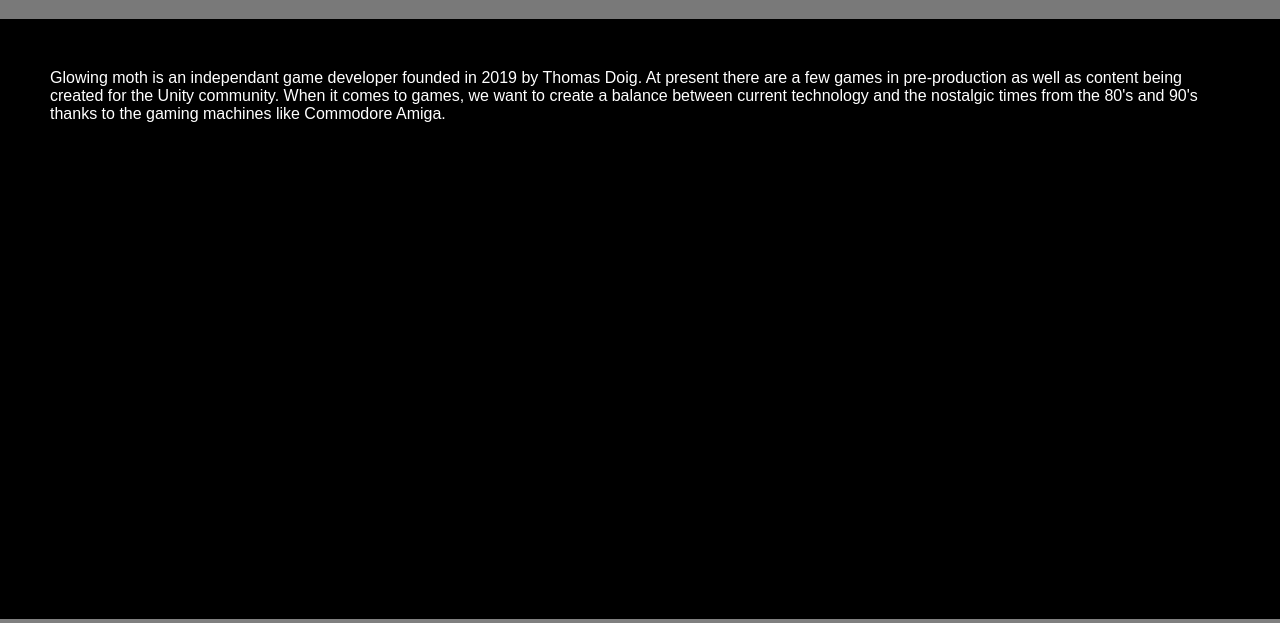
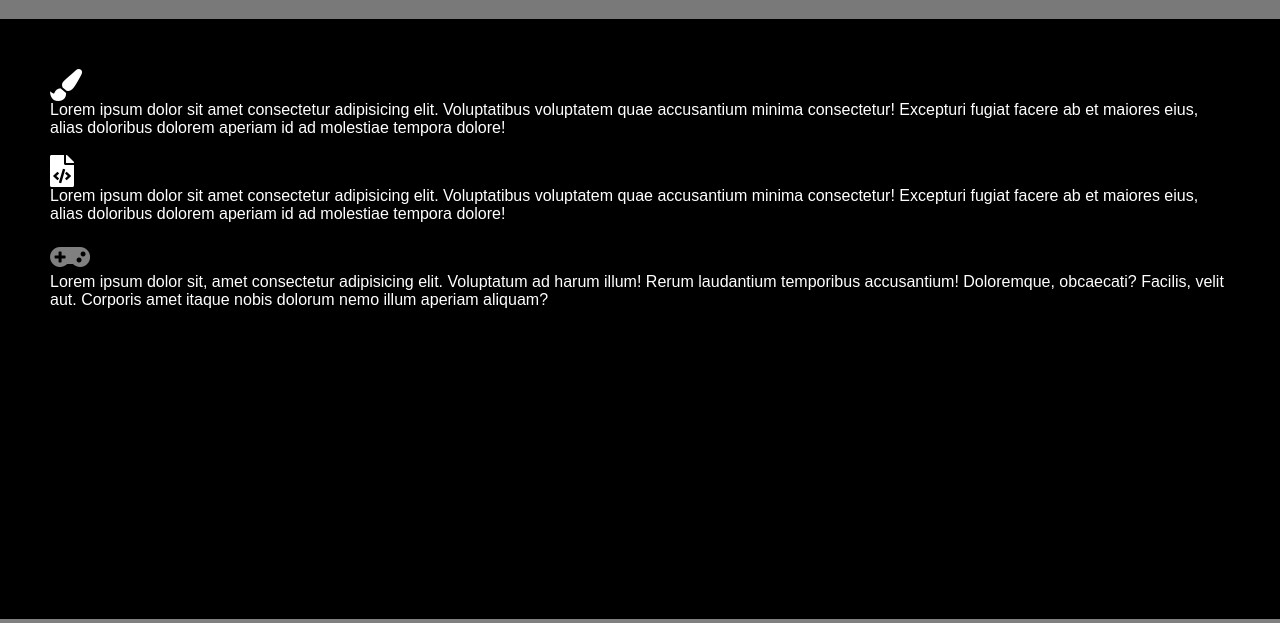
Before and after one commit to glowingmoth/PortfolioWebsite, a plain HTML site: page src/skills.html in a window 1280 px wide. Shown: the part 81-704 px from the top of the page. Drawn offline with Linux system fonts and the light colour scheme.

Commit message:
Skills page basic structure complete,

```diff
--- a/src/CSS/style.css
+++ b/src/CSS/style.css
@@ -93,6 +93,7 @@
    object-fit: cover;
 
 }
+
 /*********************************/
 footer {
     display: flex;
--- a/src/skills.html
+++ b/src/skills.html
@@ -19,11 +19,21 @@
         </ul>
     </header>
     <section>
-        <!-- <div class="main"> -->
-            <p>Glowing moth is an independant game developer founded in 2019 by Thomas Doig. At present there are a few games in pre-production as well as content being created for the Unity  community.
-            When it comes to games, we want to create a balance between current technology and the nostalgic times from the 80's and 90's thanks to the gaming machines like Commodore Amiga.
+            <i class="fas fa-2x fa-paint-brush" style="color: white"></i>
+            <p>
+                Lorem ipsum dolor sit amet consectetur adipisicing elit. Voluptatibus voluptatem quae accusantium minima consectetur! Excepturi fugiat facere ab et maiores eius, alias doloribus dolorem aperiam id ad molestiae tempora dolore!
             </p>
-        <!-- </div> -->
+            <br>
+            <i class="fas fa-2x fa-file-code" style="color: white"></i>
+            <p>
+                Lorem ipsum dolor sit amet consectetur adipisicing elit. Voluptatibus voluptatem quae accusantium minima consectetur! Excepturi fugiat facere ab et maiores eius, alias doloribus dolorem aperiam id ad molestiae tempora dolore!
+            </p>
+            <br>
+            <i class="fas fa-2x fa-gamepad" style="color: gray"></i>
+            <p>
+                Lorem ipsum dolor sit, amet consectetur adipisicing elit. Voluptatum ad harum illum! Rerum laudantium temporibus accusantium! Doloremque, obcaecati? Facilis, velit aut. Corporis amet itaque nobis dolorum nemo illum aperiam aliquam?
+            </p>
+
     </section>
     <footer>
         <i class="fab fa-3x fa-linkedin"></i>
```
